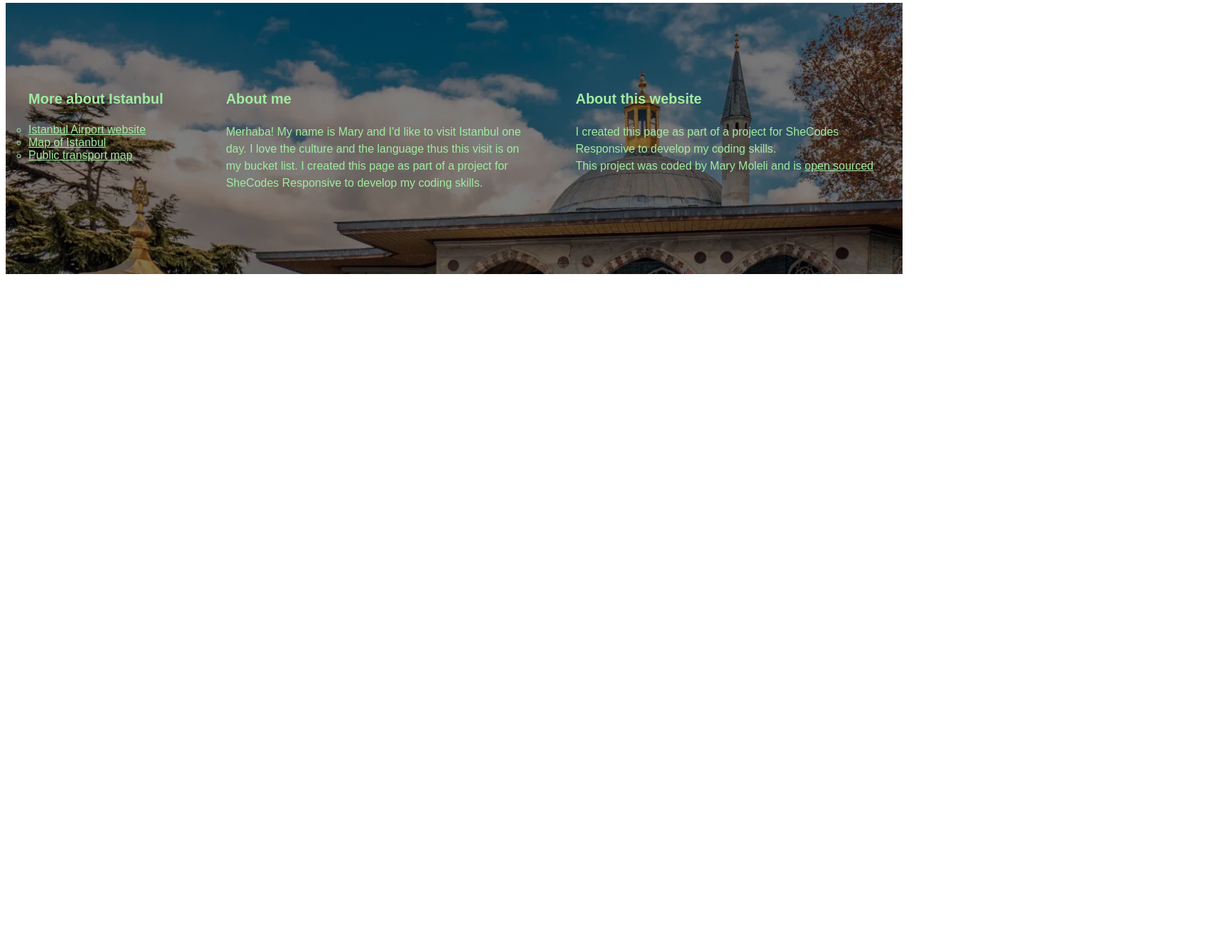
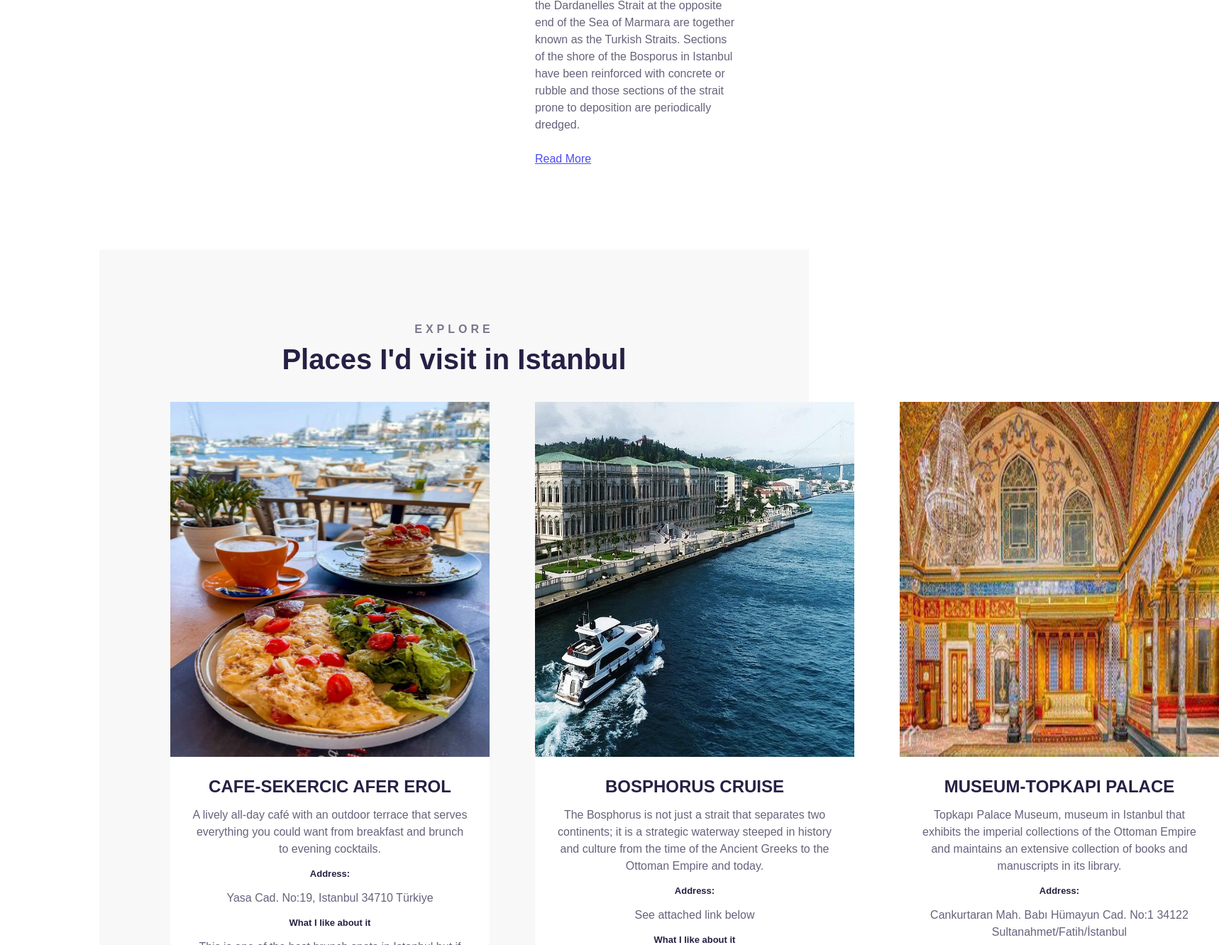
Before and after one commit to mary-moleli/Turkey-travel-project, a plain HTML site: page index.html in a window 1280 px wide. Shown: the part 1469-2800 px from the top of the page at 71% size, 1718 px wide, since content can reach past the window. Before the commit the page ends 1863 px from the top, so only its background shows below. Drawn offline with Linux system fonts and the light colour scheme.

Commit message:
I added cards onto my project

```diff
--- a/index.html
+++ b/index.html
@@ -50,6 +50,116 @@
                   >Read More</a
                 >
               </p>
+            </div>
+          </section>
+          <section class="text-center secondary">
+            <h2 class="text-center">EXPLORE</h2>
+            <h3 class="text-center">Places I'd visit in Istanbul</h3>
+
+            <div class="grid grid-3-columns">
+              <div class="card">
+                <div class="card-header">
+                  <img
+                    src="images/breakfast.webp"
+                    alt=""
+                    class="img-responsive"
+                  />
+                </div>
+
+                <div class="card-body">
+                  <h4>CAFE-SEKERCIC AFER EROL</h4>
+                  <p>
+                    A lively all-day café with an outdoor terrace that serves
+                    everything you could want from breakfast and brunch to
+                    evening cocktails.
+                  </p>
+                  <h5>Address:</h5>
+                  <p>Yasa Cad. No:19, Istanbul 34710 Türkiye</p>
+                  <h5>What I like about it</h5>
+                  <p>
+                    This is one of the best brunch spots in Istanbul but if you
+                    go at any time of day there will be something delicious on
+                    the menu!
+                  </p>
+                </div>
+                <div class="card-footer">
+                  <a
+                    href="https://www.tripadvisor.com/Restaurant_Review-g293974-d3612503-Reviews-Sekerci_Cafer_Erol-Istanbul.html"
+                    class="btn"
+                    target="_blank"
+                  >
+                    Learn more
+                  </a>
+                </div>
+              </div>
+              <div class="card">
+                <div class="card-header">
+                  <img src="images/cruise.jpg" alt="" class="img-responsive" />
+                </div>
+
+                <div class="card-body">
+                  <h4>BOSPHORUS CRUISE</h4>
+                  <p>
+                    The Bosphorus is not just a strait that separates two
+                    continents; it is a strategic waterway steeped in history
+                    and culture from the time of the Ancient Greeks to the
+                    Ottoman Empire and today.
+                  </p>
+                  <h5>Address:</h5>
+                  <p>See attached link below</p>
+                  <h5>What I like about it</h5>
+                  <p>
+                    Sightseeing cruises, lunch cruises, sunset and evening
+                    cruises, dinner cruises, Princes' Islands cruises, and combo
+                    cruises.
+                  </p>
+                </div>
+                <div class="card-footer">
+                  <a
+                    href="https://www.bosphorus-cruises.com/"
+                    class="btn"
+                    target="_blank"
+                  >
+                    Learn more
+                  </a>
+                </div>
+              </div>
+              <div class="card">
+                <div class="card-header">
+                  <img src="images/OIP.jpeg" alt="" class="img-responsive" />
+                </div>
+
+                <div class="card-body">
+                  <h4>MUSEUM-TOPKAPI PALACE</h4>
+                  <p>
+                    Topkapı Palace Museum, museum in Istanbul that exhibits the
+                    imperial collections of the Ottoman Empire and maintains an
+                    extensive collection of books and manuscripts in its
+                    library.
+                  </p>
+                  <h5>Address:</h5>
+                  <p>
+                    Cankurtaran Mah. Babı Hümayun Cad. No:1 34122
+                    Sultanahmet/Fatih/İstanbul
+                  </p>
+                  <h5>What I like about it</h5>
+                  <p>
+                    The museum is UNESCO World Heritage site and rich in Turkish
+                    history and culture. You can also explore the opulent
+                    interiors at your own pace, assisted by an audio guide
+                    available in 5 languages.
+                  </p>
+                </div>
+                <div class="card-footer">
+                  <a
+                    href="https://muze.gen.tr/muze-detay/topkapi"
+                    class="btn"
+                    target="_blank"
+                  >
+                    Learn more
+                  </a>
+                </div>
+              </div>
             </div>
           </section>
         </main>
--- a/styles/style.css
+++ b/styles/style.css
@@ -15,6 +15,7 @@ body {
 .img-responsive {
   width: 450px;
   height: 500px;
+  display: block;
 }
 
 .grid-2-columns {
@@ -24,10 +25,44 @@ body {
 .grid-3-columns-with-first-narrow {
   grid-template-columns: 1fr 2fr 2fr;
 }
+.text-center {
+  text-align: center;
+}
+.card {
+  background: white;
+  margin: 30px 0;
+}
+
+.card-body {
+  padding: 30px;
+}
+
+.card-footer {
+  padding: 0 30px 30px;
+}
+
+.btn {
+  display: block;
+  color: white;
+  font-weight: 700;
+  font-size: 14px;
+  line-height: 21px;
+  text-align: center;
+  letter-spacing: 3px;
+  text-transform: uppercase;
+  padding: 16px;
+  background-color: #462cb3;
+  text-decoration: none;
+}
+
 section {
-  max-width: 1200px;
+  max-width: 800px;
   margin: 0 auto;
-  padding: 100px 0;
+  padding: 100px;
+}
+section.secondary {
+  background: #f8f8f8;
+  width: 800px;
 }
 
 header {
@@ -94,7 +129,21 @@ main h3 {
   color: #272044;
   margin: 0;
 }
+main h4 {
+  font-weight: 700;
+  font-size: 24px;
+  line-height: 1;
+  color: #272044;
+  margin: 0;
+}
 
+main h5 {
+  font-weight: 700;
+  font-size: 13px;
+  margin: 0;
+  line-height: 1;
+  color: #272044;
+}
 main p {
   font-style: normal;
   font-weight: 400;
@@ -123,6 +172,7 @@ footer p {
   font-weight: 400;
   font-size: 16px;
   line-height: 24px;
+  opacity: 0.5;
 }
 
 footer ul {
```
Also changed, not shown: images/OIP.jpeg (added), images/bosporus-cruise.avif (added), images/breakfast.webp (added), images/cruise.jpg (added).
